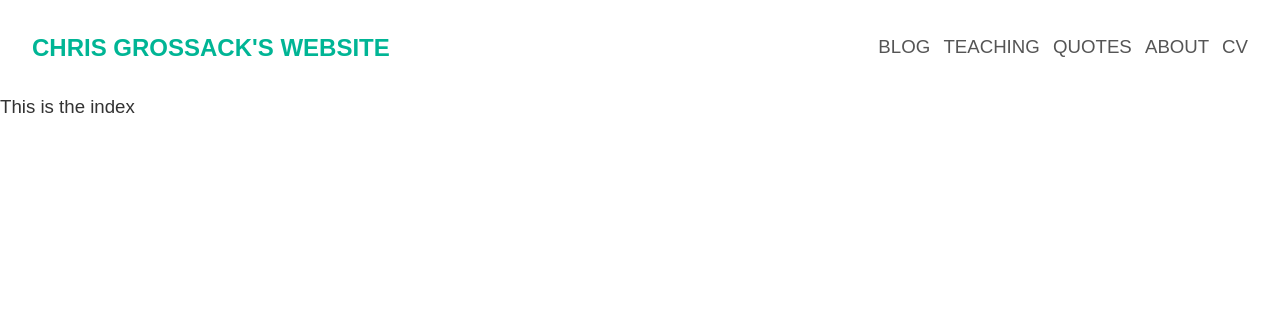
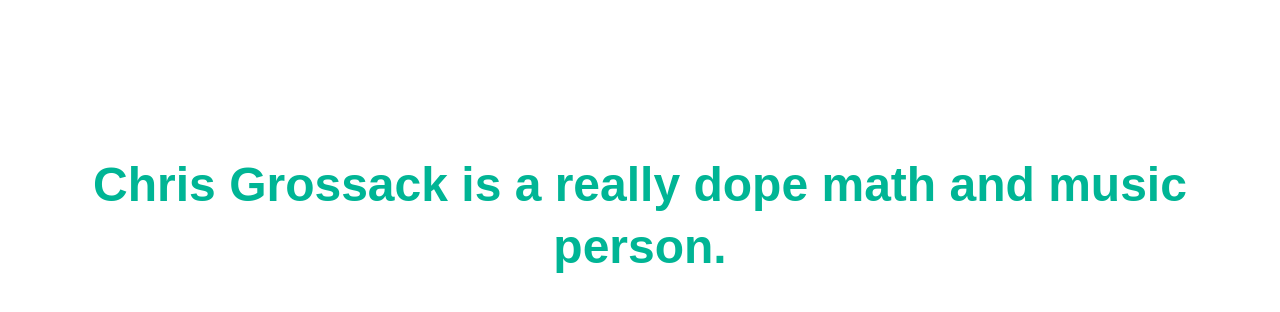
Before and after one commit to kikrishn/Blog, a Jekyll site: the page built from index.html, in a window 1280 px wide. Shown: the top 312 px of the page. Built offline with Jekyll 4.4.1, drawn with Linux system fonts in a browser that asks for light colours; some web fonts are replaced.

Commit message:
started on landing page

```diff
--- /dev/null
+++ b/_layouts/landing.html
@@ -0,0 +1,13 @@
+<!doctype html>
+<html>
+  <head>
+    {% include head.html %}
+    {% feed_meta %} <!-- Make RSS feed work (jekyll-feed plugin) -->
+    {% seo %}       <!-- Make SEO plugin work, despite not knowing what an SEO is -->
+  </head>
+  <body>
+    <main class="landing">
+      {{ content }}
+    </main>
+  </body>
+</html>
--- a/_sass/base.scss
+++ b/_sass/base.scss
@@ -41,3 +41,20 @@ a {
     color: black;
   }
 }
+
+h1 {
+  font-size: 3.5rem;
+  font-weight: 900;
+}
+
+h2 {
+  font-size: 2.75rem;
+}
+
+h3 {
+  font-size: 1.5rem;
+  font-weight: 900;
+  text-transform: uppercase;
+  letter-spacing: 0.03rem;
+  color: $second-accent;
+}
--- /dev/null
+++ b/_sass/landing.scss
@@ -0,0 +1,12 @@
+.landing {
+  max-width: 1500px;
+  margin: auto;
+  padding: 2rem;
+
+  h1 {
+    margin-top: 10%;
+    color: $main-accent;
+    text-align: center;
+    font-size: 3rem;
+  }
+}
--- a/_sass/variables.scss
+++ b/_sass/variables.scss
@@ -1,3 +1,4 @@
 //Colors
 $main-accent: #00B595;
+$second-accent: #666;
 $main-body: #333;
--- a/assets/css/styles.scss
+++ b/assets/css/styles.scss
@@ -5,3 +5,4 @@
 @import "variables";
 @import "base";
 @import "nav";
+@import "landing";
--- a/index.html
+++ b/index.html
@@ -1,4 +1,5 @@
 ---
+layout: landing
 title: Home
 ---
-<h1>{{ "This is the index" }}</h1>
+<h1>{{ "Chris Grossack is a really dope math and music person." }}</h1>
```
